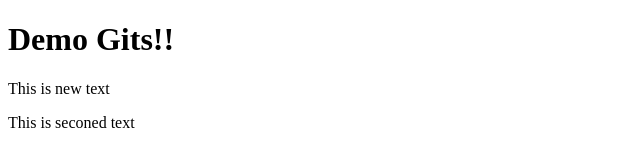
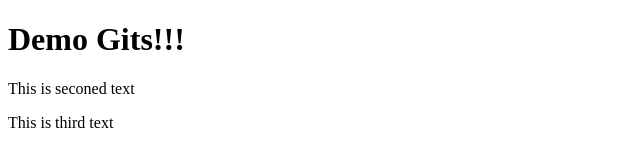
Before and after one commit to Jameabird/Demo-Git, a plain HTML site: page index.html in a window 1280 px wide. Shown: the full height of the page, 0-640 px from the left. Drawn offline with Linux system fonts and the light colour scheme.

Commit message:
add more new texts

```diff
--- a/index.html
+++ b/index.html
@@ -3,9 +3,9 @@
 <head><title>Demo git</title></head>
 
 <body>
-    <h1>Demo Gits!!</h1>
-    <p>This is new text</p>
+    <h1>Demo Gits!!!</h1>
     <p>This is seconed text</p>
+    <p>This is third text</p>
 </body>
 
 </html>
```
